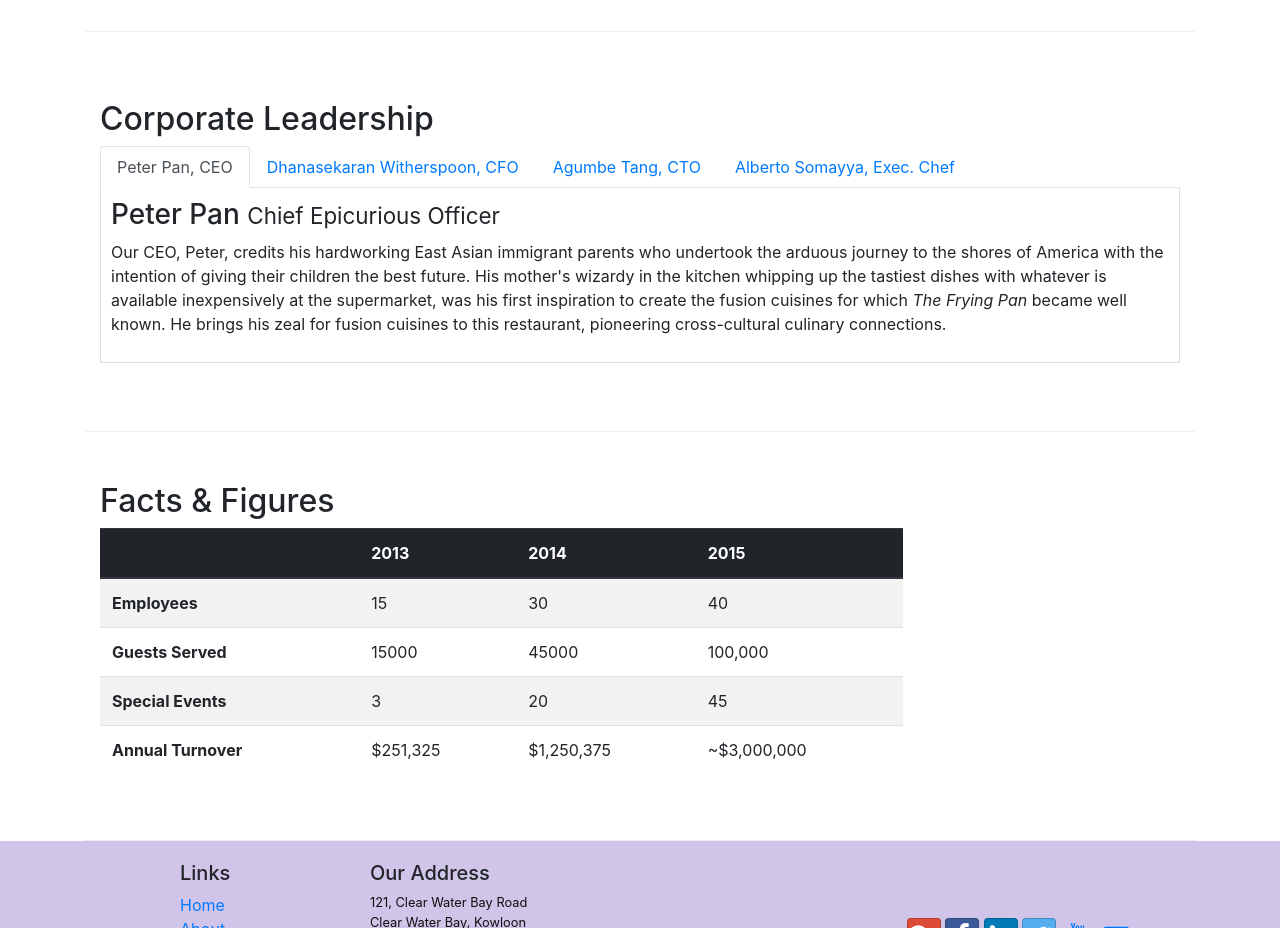
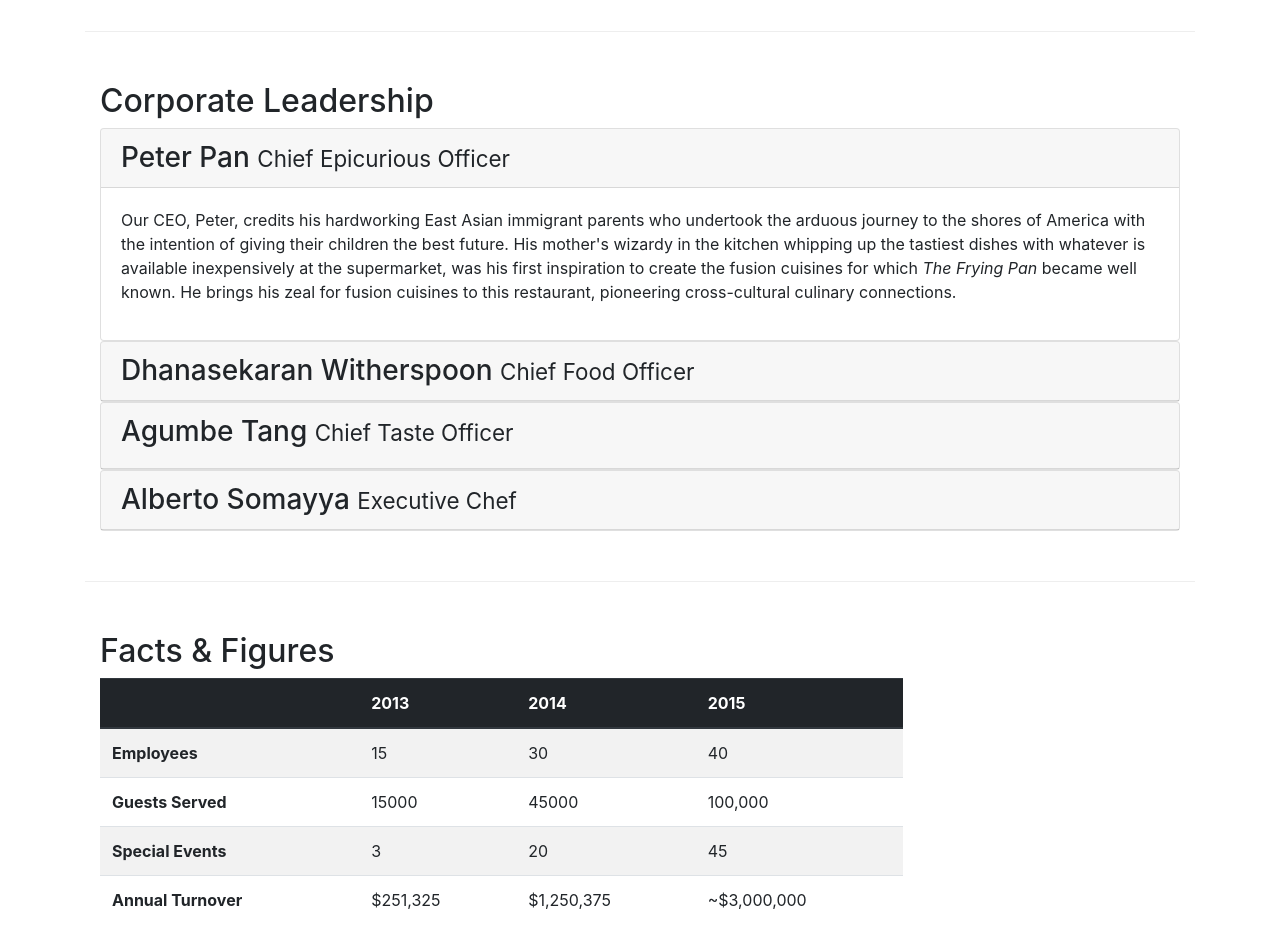
Before and after one commit to rrligeiro/bootstrap4-project, a website: page aboutus.html in a window 1280 px wide. Shown: the part 940-1868 px from the top of the page. Drawn offline with nearby package versions, Linux system fonts and the light colour scheme.

Commit message:
Accordion

```diff
--- a/aboutus.html
+++ b/aboutus.html
@@ -102,45 +102,78 @@
             <div class="col-12">
                 <h2>Corporate Leadership</h2>
 
-                <ul class="nav nav-tabs">
-                    <li class="nav-item">
-                        <a class="nav-link active" href="#peter"
-                            role="tab" data-toggle="tab">Peter Pan, CEO</a>
-                    </li>
-                    <li class="nav-item">
-                        <a class="nav-link" href="#danny"
-                            role="tab" data-toggle="tab">Dhanasekaran Witherspoon, CFO</a>
-                    </li>
-                    <li class="nav-item">
-                        <a class="nav-link" href="#agumbe"
-                            role="tab" data-toggle="tab">Agumbe Tang, CTO</a>
-                    </li>
-                    <li class="nav-item">
-                        <a class="nav-link" href="#alberto"
-                            role="tab" data-toggle="tab">Alberto Somayya, Exec. Chef</a>
-                    </li>
-                </ul>
+                <div id="accordion">
 
-                <div class="tab-content">
+                    <div class="card">
 
-                    <div role="tabpanel" class="tab-pane fade show active" id="peter">
-                        <h3>Peter Pan <small>Chief Epicurious Officer</small></h3>
-                        <p class="d-none d-sm-block">Our CEO, Peter, credits his hardworking East Asian immigrant parents who undertook the arduous journey to the shores of America with the intention of giving their children the best future. His mother's wizardy in the kitchen whipping up the tastiest dishes with whatever is available inexpensively at the supermarket, was his first inspiration to create the fusion cuisines for which <em>The Frying Pan</em> became well known. He brings his zeal for fusion cuisines to this restaurant, pioneering cross-cultural culinary connections.</p>
+                        <div class="card-header" role="tab" id="peterhead">
+                            <h3 class="mb-0">
+                                <a data-toggle="collapse" data-target="#peter">
+                                    Peter Pan <small>Chief Epicurious Officer</small>
+                                </a>
+                            </h3>
+                        </div>
+
+                        <div role="tabpanel" class="collapse show" id="peter" data-parent="#accordion">
+                            <div class="card-body">
+                                <p>Our CEO, Peter, credits his hardworking East Asian immigrant parents who undertook the arduous journey to the shores of America with the intention of giving their children the best future. His mother's wizardy in the kitchen whipping up the tastiest dishes with whatever is available inexpensively at the supermarket, was his first inspiration to create the fusion cuisines for which <em>The Frying Pan</em> became well known. He brings his zeal for fusion cuisines to this restaurant, pioneering cross-cultural culinary connections.</p>
+                            </div>
+                        </div>
+
                     </div>
 
-                    <div role="tabpanel" class="tab-pane fade" id="danny">
-                        <h3>Dhanasekaran Witherspoon <small>Chief Food Officer</small></h3>
-                        <p class="d-none d-sm-block">Our CFO, Danny, as he is affectionately referred to by his colleagues, comes from a long established family tradition in farming and produce. His experiences growing up on a farm in the Australian outback gave him great appreciation for varieties of food sources. As he puts it in his own words, <em>Everything that runs, wins, and everything that stays, pays!</em></p>
+                    <div class="card">
+
+                        <div class="card-header" role="tab" id="dannyhead">
+                            <h3 class="mb-0">
+                                <a data-toggle="collapse" data-target="#danny">
+                                    Dhanasekaran Witherspoon <small>Chief Food Officer</small>
+                                </a>
+                            </h3>
+                        </div>
+
+                        <div role="tabpanel" class="collapse " id="danny" data-parent="#accordion">
+                            <div class="card-body">
+                                <p>Our CFO, Danny, as he is affectionately referred to by his colleagues, comes from a long established family tradition in farming and produce. His experiences growing up on a farm in the Australian outback gave him great appreciation for varieties of food sources. As he puts it in his own words, <em>Everything that runs, wins, and everything that stays, pays!</em></p>
+                            </div>
+                        </div>
+
                     </div>
 
-                    <div role="tabpanel" class="tab-pane fade" id="agumbe">
-                        <h3>Agumbe Tang <small>Chief Taste Officer</small></h3>
-                        <p class="d-none d-sm-block">Blessed with the most discerning gustatory sense, Agumbe, our CTO, personally ensures that every dish that we serve meets his exacting tastes. Our chefs dread the tongue lashing that ensues if their dish does not meet his exacting standards. He lives by his motto, <em>You click only if you survive my lick.</em></p>
+                    <div class="card">
+
+                        <div class="card-header" role="tab" id="agumbehead">
+                            <h3 class="mb-0">
+                                <a data-toggle="collapse" data-target="#agumbe">
+                                    <h3>Agumbe Tang <small>Chief Taste Officer</small>
+                                </a>
+                            </h3>
+                        </div>
+
+                        <div role="tabpanel" class="collapse" id="agumbe" data-parent="#accordion">
+                            <div class="card-body">
+                                <p>Blessed with the most discerning gustatory sense, Agumbe, our CTO, personally ensures that every dish that we serve meets his exacting tastes. Our chefs dread the tongue lashing that ensues if their dish does not meet his exacting standards. He lives by his motto, <em>You click only if you survive my lick.</em></p>
+                            </div>
+                        </div>
+
                     </div>
 
-                    <div role="tabpanel" class="tab-pane fade" id="alberto">
-                        <h3>Alberto Somayya <small>Executive Chef</small></h3>
-                        <p class="d-none d-sm-block">Award winning three-star Michelin chef with wide International experience having worked closely with whos-who in the culinary world, he specializes in creating mouthwatering Indo-Italian fusion experiences. He says, <em>Put together the cuisines from the two craziest cultures, and you get a winning hit! Amma Mia!</em></p>
+                    <div class="card">
+
+                        <div class="card-header" role="tab" id="albertohead">
+                            <h3 class="mb-0">
+                                <a data-toggle="collapse" data-target="#alberto">
+                                    Alberto Somayya <small>Executive Chef</small>
+                                </a>
+                            </h3>
+                        </div>
+
+                        <div role="tabpanel" class="collapse" id="alberto" data-parent="#accordion">
+                            <div class="card-body">
+                                <p>Award winning three-star Michelin chef with wide International experience having worked closely with whos-who in the culinary world, he specializes in creating mouthwatering Indo-Italian fusion experiences. He says, <em>Put together the cuisines from the two craziest cultures, and you get a winning hit! Amma Mia!</em></p>
+                            </div>
+                        </div>
+
                     </div>
 
                 </div>
```
